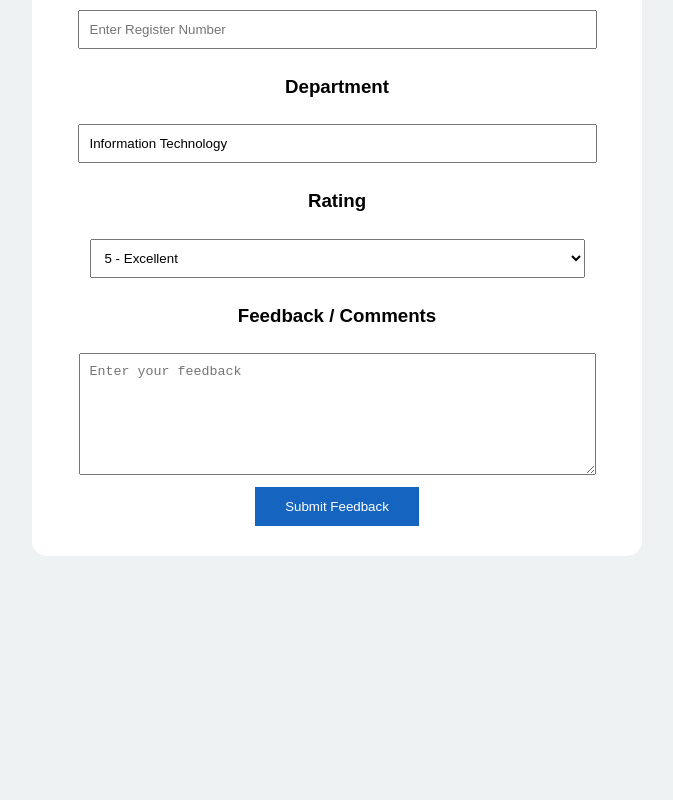
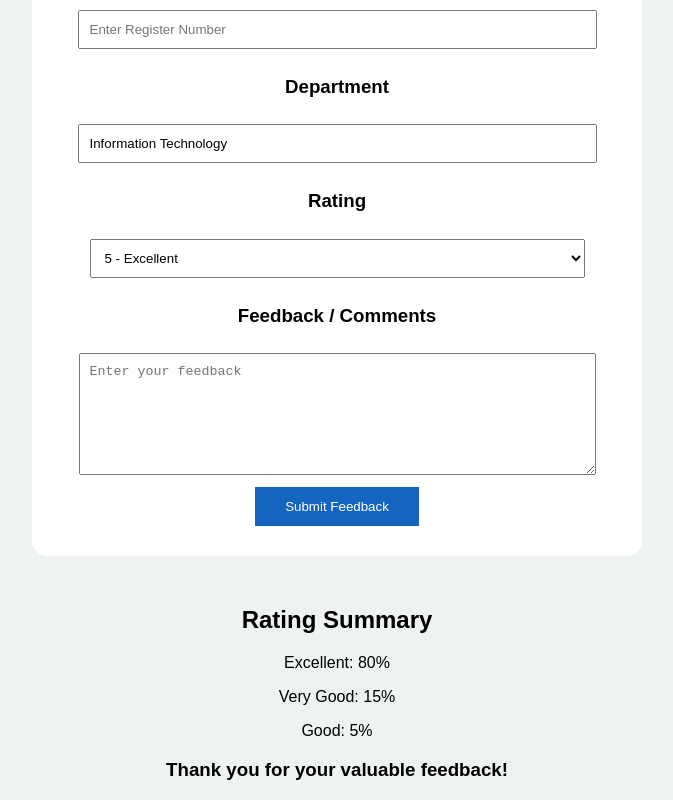
Before and after one commit to Abhinesh18G/student-feedback, a plain HTML site: page index.html in a window 1280 px wide. Shown: the part 542-1342 px from the top of the page, without its empty margins (303-976 px from the left). Before the commit the page ends 1148 px from the top, so only its background shows below. Drawn offline with Linux system fonts and the light colour scheme.

Commit message:
Add rating summary and thank you message

```diff
--- a/index.html
+++ b/index.html
@@ -86,6 +86,13 @@
     </form>
 
 </div>
+<h2>Rating Summary</h2>
+
+<p>Excellent: 80%</p>
+<p>Very Good: 15%</p>
+<p>Good: 5%</p>
+
+<h3>Thank you for your valuable feedback!</h3>
 
 </body>
 
```
Also changed, not shown: 1 other file.
